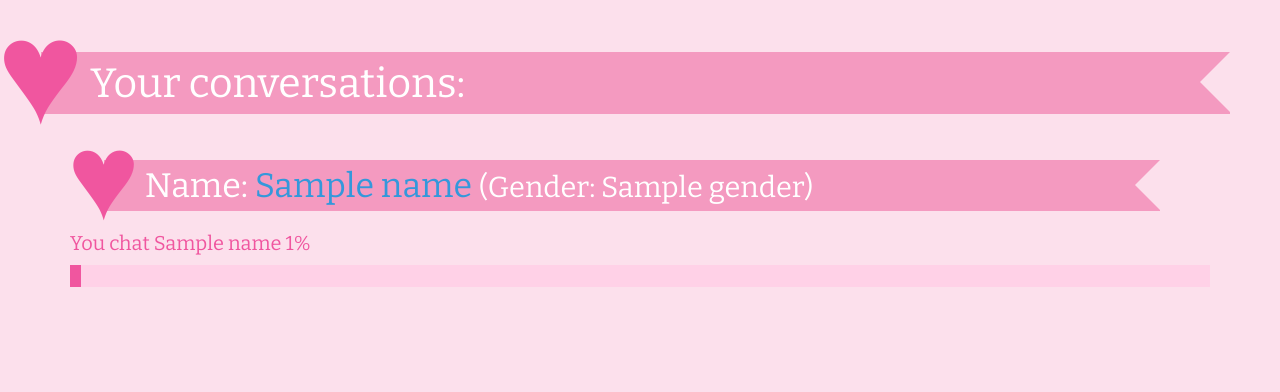
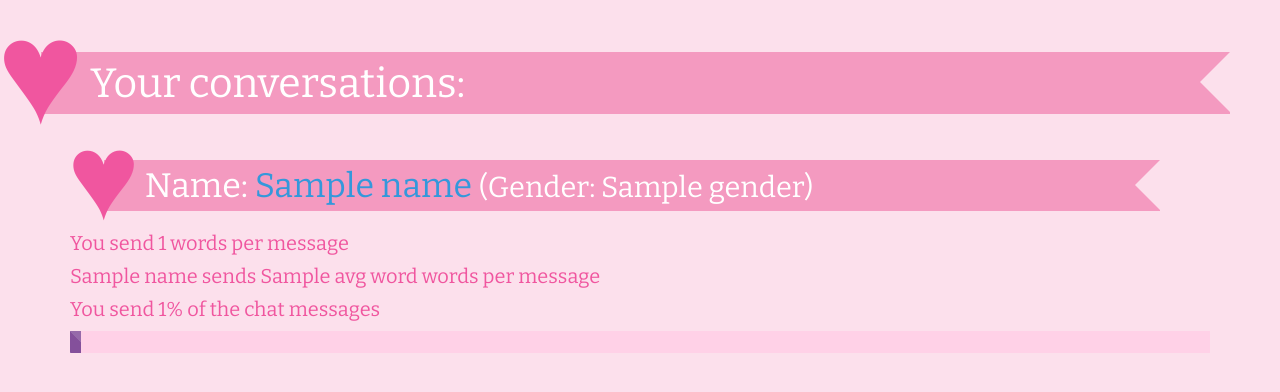
Before and after one commit to parasm/hearts, a Flask app: template templates/stats.html in a window 1280 px wide. Shown: the part 61-453 px from the top of the page. Run offline with Flask 2, Linux system fonts and the light colour scheme; the template is opened without the code that fills it: most values are stand-ins (such as "Sample title", 1, 10 or a date in 2020); some libraries are stand-ins or nearby versions.

Commit message:
average words

```diff
--- a/app.py
+++ b/app.py
@@ -54,37 +54,48 @@ def love():
 		messages = w.get('comments').get('data')
 		name1 = [None,0]
 		name2 = [None,0]
-		average = 0
+		average_1 = 0
+		average_2 = 0
+		num_messages = 0
 		for x in messages:
 			name = x.get('from').get('name')
 			message = x.get('message').split(' ')
-			average += len(message)
-			print message
+			num_messages+=1
+			#print str(message) + "avg: " +str(average)
+			#print average
 			if not(name1[0]):
 				name1[0] = name
 				name1[1] +=1
+				average_1 += len(message)
 			elif name1[0] == name:
 				name1[1]+=1
-
+				average_1 += len(message)
 			if not(name2[0]) and name1[0] != name:
 				name2[0] = name
 				name2[1]+=1
+				average_2 += len(message)
 			elif name2[0] == name:
 				name2[1] +=1
+				average_2 += len(message)
+		#print('swerve diff chat')
 		#print name1[0] + " count: " + str(name1[1])
 		counter.append(str(name1[0]) + " count: " + str(name1[1]))
 		if name1[0] == me:
 			count_dict[name2[0]] = [name1[1],name2[1]]
+			words_per[name2[0]] = [average_1/num_messages,average_2/num_messages]
 		else:
 			count_dict[name1[0]]= [name2[1],name1[1]]
+			words_per[name1[0]] = [average_2/num_messages,average_1/num_messages]
 		#print name2[0] + " count: " + str(name2[1])
 		counter.append(str(name2[0]) + " count: " + str(name2[1]))
 		if name2[0] == me:
 			count_dict[name1[0]] = [name2[1],name1[1]]
+			words_per[name1[0]] = [average_2/num_messages,average_1/num_messages]
 		else:
 			count_dict[name2[0]] = [name1[1],name2[1]]
+			words_per[name2[0]] = [average_1/num_messages,average_2/num_messages]
 	#dict stores value of person chatting with, and maps to [your number,their number]
-	#print count_dict
+	print words_per
 	for f in count_dict:#messaged_friends_names:
 		for friend in friends:
 			if friend.get("name") == f:
@@ -128,6 +139,7 @@ def stats():
 	genders = []
 	relationships = []
 	urls = []
+	avg_words = []
 	num = 0
 	for n in count_dict:
 		names.append(n)
@@ -135,12 +147,18 @@ def stats():
 		you = count_dict.get(n)[0]
 		them = count_dict.get(n)[1]
 		percents.append((you/(you+them))*100)
+		avg_words.append(words_per.get(n))# you then them
 		if n in count_dict:
 			genders.append(genders_dict[n])
 			relationships.append(relationships_dict[n])
 			urls.append(friend_url[n])
 		num+=1
-	return render_template('stats.html', count=count, names=names, percents=percents, relationships=relationships, genders=genders, urls=urls)
+	return render_template('stats.html', count=count, names=names, percents=percents, relationships=relationships, genders=genders, urls=urls, avg_words=avg_words)
+@app.errorhandler(404)
+def broken(error):
+	reset()
+	return render_template('404.html'), 404
+
 @app.errorhandler(500)
 def broken(error):
 	reset()
--- a/templates/500.html
+++ b/templates/500.html
@@ -1,8 +1,8 @@
 {% extends "base.html" %}
 {% block title %}500 - Server Error{% endblock %}
 {% block content %}
-<div style="background-color:#e74944; opacity:0.7; height:100%; width:100%;">
+<div>
 	<br><br><br><br>
-	<h1 style="color:white; text-align:center; font-size:76px">Uh Oh! Looks like we broke something</h1>
+	<h1 style="text-align:center; font-size:76px">Uh Oh! Looks like you broke our heart. :(</h1>
 </div>
 {% endblock %}
--- a/templates/stats.html
+++ b/templates/stats.html
@@ -6,9 +6,11 @@
 		{% for x in count %}
 		<h2>Name: <a href="{{urls[x]}}">{{names[x]}}</a> <span class="smaller">(Gender: {{genders[x]}}{% if relationships[x] %},
 		Relationship Status: {{relationships[x]}}{% endif %})</span></h2>
-		<h4>You chat {{names[x]}} {{percents[x]}}%</h4>
-		<div class="progress">
-            <div class="progress-bar" style="width: {{percents[x]}}%;"></div>
+		<h4>You send {{avg_words[x][0]}} words per message</h4>
+		<h4>{{names[x]}} sends {{avg_words[x][1]}} words per message</h4>
+		<h4>You send {{percents[x]}}% of the chat messages</h4>
+		<div class="progress progress-striped">
+            <div class="progress-bar progress-bar-warning" style="width: {{percents[x]}}%;"></div>
         </div>
 		{% endfor %}
 	</div>
```
Also changed, not shown: templates/404.html (added, +8 -0 lines).
